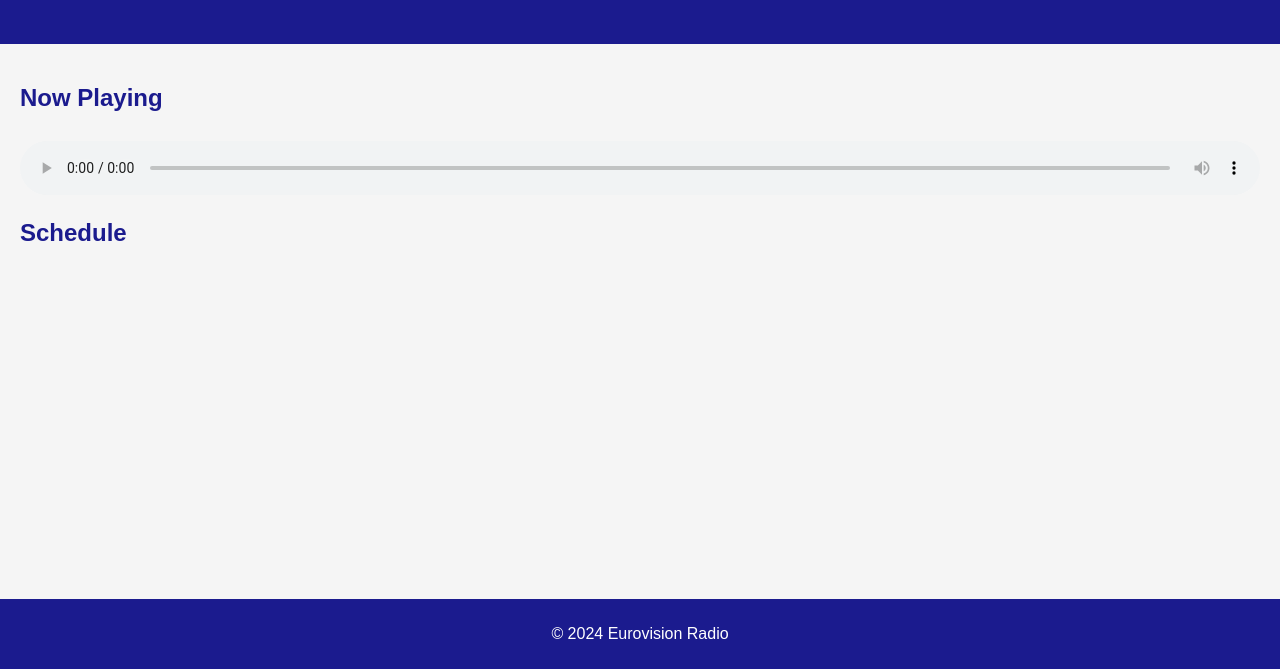
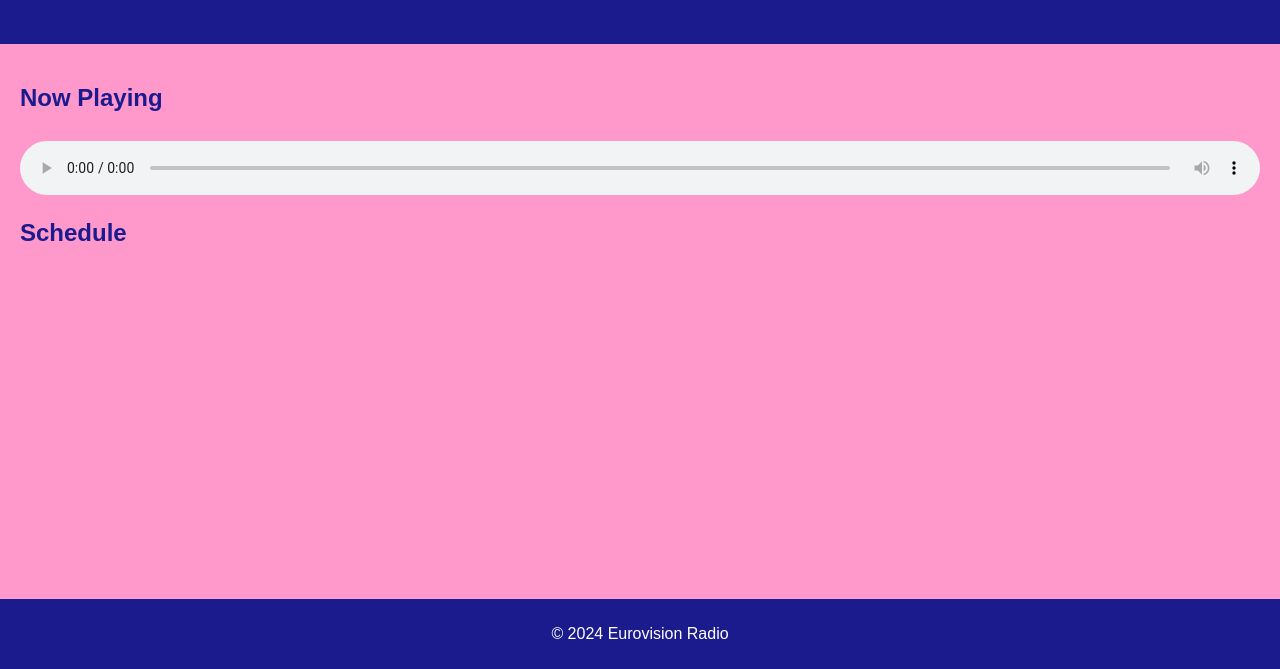
Before and after one commit to Ignosy/Eurovision-radio, a plain HTML site: page index.html in a window 1280 px wide. Shown: the part 131-800 px from the top of the page. Drawn offline with Linux system fonts and the light colour scheme.

Commit message:
Update styles.css

```diff
--- a/styles.css
+++ b/styles.css
@@ -1,7 +1,7 @@
 body {
     font-family: Arial, sans-serif;
-    background-color: #f5f5f5;
-    color: #333;
+    background-color: #ff99cc;
+    color: #ff99cc;
     margin: 0;
     padding: 0;
 }
```
